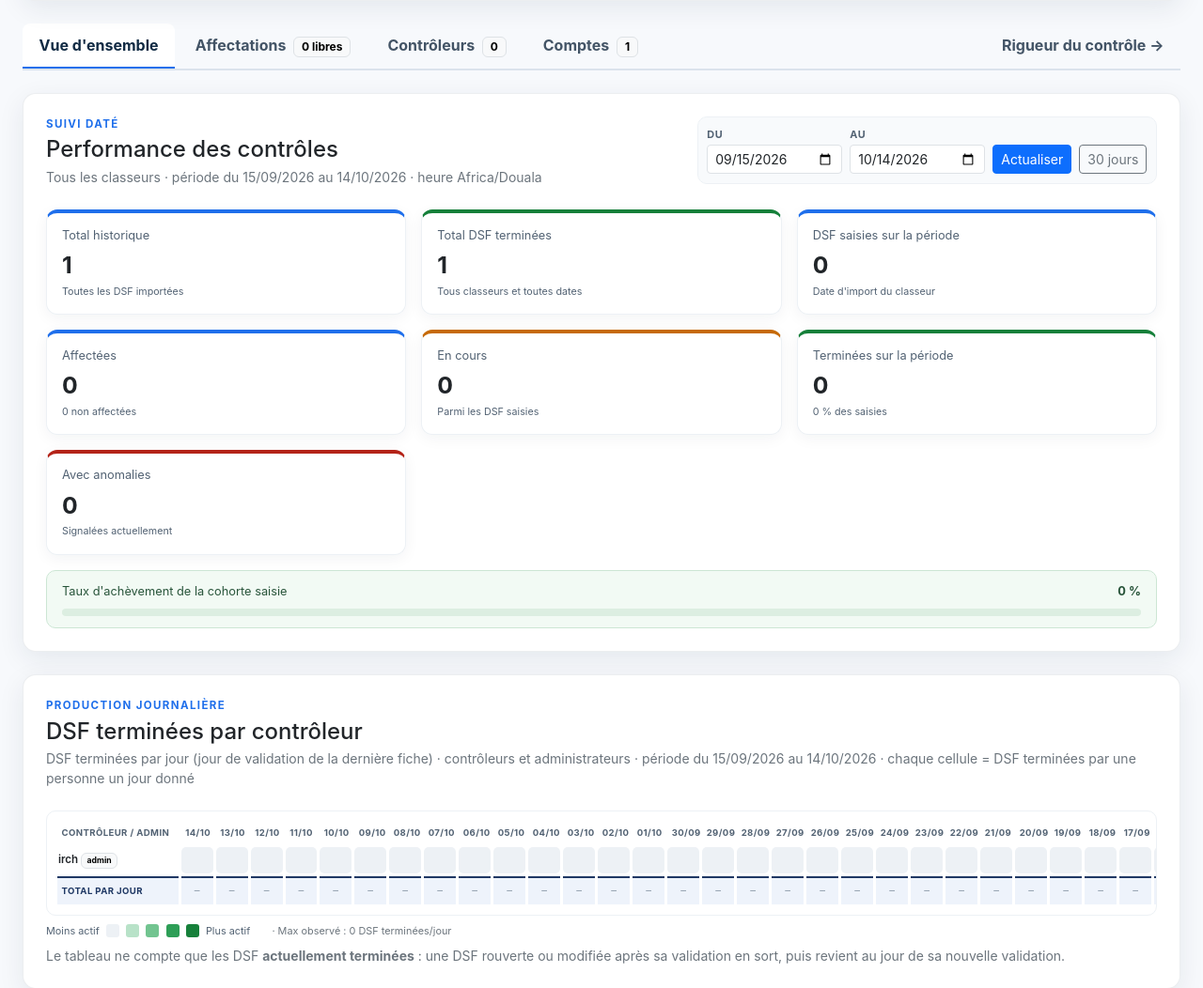
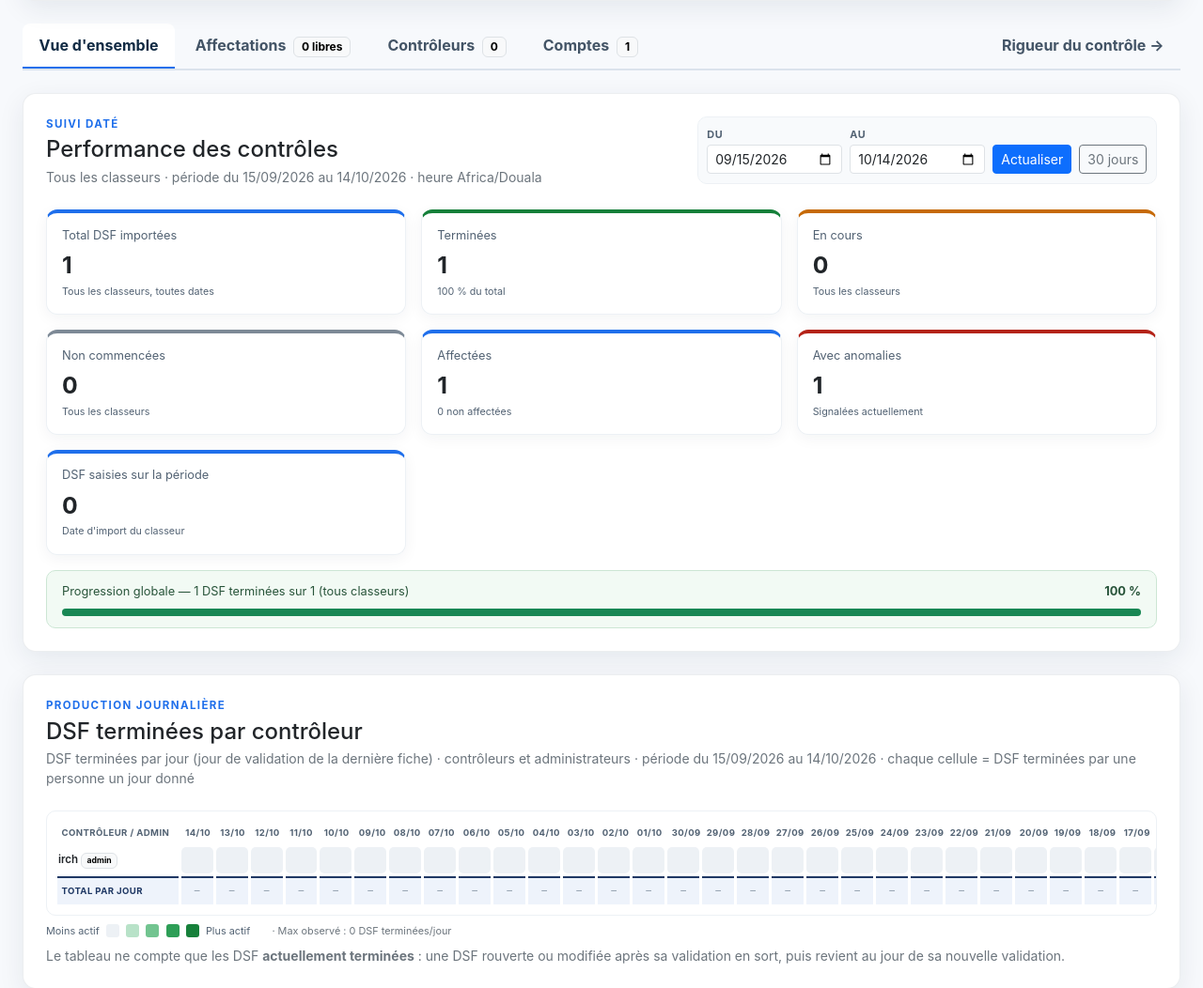
Before and after one commit to irchhjc/Stage-INS, a Flask app: page /admin/ in a window 1280 px wide. Shown: the part 470-1522 px from the top of the page at 94% size. Run offline with Flask 3, Linux system fonts and the light colour scheme; the visitor is signed in with stand-in values (Sample User, id 1); tables that the repository leaves empty hold one stand-in row (values such as "Sample post"); some libraries are stand-ins or nearby versions.

Commit message:
Show dashboard and progression for all imported workbooks
The user dashboard cards and progress bar always cover every imported
workbook (the selected one is shown beside), and the admin overview cards
and progress bar no longer depend on the period's import cohort.

Co-Authored-By: Claude Sonnet 5.5 <noreply@anthropic.com>

```diff
--- a/app/services/admin_dashboard_service.py
+++ b/app/services/admin_dashboard_service.py
@@ -154,6 +154,11 @@ def build_admin_performance(date_from_raw=None, date_to_raw=None):
 
     total_all = DSF.query.count()
     total_completed_all = DSF.query.filter_by(status="completed").count()
+    # Compteurs « tous classeurs » : indépendants de la période (qui ne filtre que la cohorte importée).
+    assigned_all = DSF.query.filter(DSF.assigned_to_id.is_not(None)).count()
+    in_progress_all = DSF.query.filter_by(status="in_progress").count()
+    not_started_all = DSF.query.filter_by(status="not_started").count()
+    anomalies_all = DSF.query.filter(DSF.anomaly_count > 0).count()
     return {
         "date_from": date_from,
         "date_to": date_to,
@@ -168,6 +173,12 @@ def build_admin_performance(date_from_raw=None, date_to_raw=None):
             "completed": completed,
             "anomalies": anomalies,
             "completion_rate": int(round(completed / period_total * 100)) if period_total else 0,
+            "assigned_all": assigned_all,
+            "unassigned_all": total_all - assigned_all,
+            "in_progress_all": in_progress_all,
+            "not_started_all": not_started_all,
+            "anomalies_all": anomalies_all,
+            "completion_rate_all": int(round(total_completed_all / total_all * 100)) if total_all else 0,
         },
         "daily": daily_rows,
     }
--- a/app/templates/admin/dashboard.html
+++ b/app/templates/admin/dashboard.html
@@ -31,7 +31,7 @@
 <nav class="admin-tabs mt-4" aria-label="Sections de l'administration">
   <ul class="nav nav-tabs" id="adminTabs" role="tablist" data-tab-persist="admin-tab">
     <li class="nav-item" role="presentation"><button class="nav-link active" id="tab-overview" data-bs-toggle="tab" data-bs-target="#pane-overview" type="button" role="tab" aria-controls="pane-overview" aria-selected="true">Vue d'ensemble</button></li>
-    <li class="nav-item" role="presentation"><button class="nav-link" id="tab-assignments" data-bs-toggle="tab" data-bs-target="#pane-assignments" type="button" role="tab" aria-controls="pane-assignments" aria-selected="false">Affectations <span class="badge text-bg-light border ms-1">{{ performance.summary.unassigned }} libres</span></button></li>
+    <li class="nav-item" role="presentation"><button class="nav-link" id="tab-assignments" data-bs-toggle="tab" data-bs-target="#pane-assignments" type="button" role="tab" aria-controls="pane-assignments" aria-selected="false">Affectations <span class="badge text-bg-light border ms-1">{{ performance.summary.unassigned_all }} libres</span></button></li>
     <li class="nav-item" role="presentation"><button class="nav-link" id="tab-controllers" data-bs-toggle="tab" data-bs-target="#pane-controllers" type="button" role="tab" aria-controls="pane-controllers" aria-selected="false">Contrôleurs <span class="badge text-bg-light border ms-1">{{ controllers|length }}</span></button></li>
     <li class="nav-item" role="presentation"><button class="nav-link" id="tab-accounts" data-bs-toggle="tab" data-bs-target="#pane-accounts" type="button" role="tab" aria-controls="pane-accounts" aria-selected="false">Comptes <span class="badge text-bg-light border ms-1">{{ account_users|length }}</span></button></li>
     <li class="nav-item ms-auto" role="presentation"><a class="nav-link" href="{{ url_for('admin.control_quality') }}">Rigueur du contrôle <span aria-hidden="true">→</span></a></li>
@@ -59,18 +59,18 @@
     </div>
 
     <div class="row g-3 mt-2 performance-metrics">
-      <div class="col-6 col-lg-4 col-xxl"><div class="metric-card"><span>Total historique</span><strong>{{ performance.summary.total_all }}</strong><small>Toutes les DSF importées</small></div></div>
-      <div class="col-6 col-lg-4 col-xxl"><div class="metric-card metric-success"><span>Total DSF terminées</span><strong>{{ performance.summary.completed_all }}</strong><small>Tous classeurs et toutes dates</small></div></div>
+      <div class="col-6 col-lg-4 col-xxl"><div class="metric-card"><span>Total DSF importées</span><strong>{{ performance.summary.total_all }}</strong><small>Tous les classeurs, toutes dates</small></div></div>
+      <div class="col-6 col-lg-4 col-xxl"><div class="metric-card metric-success"><span>Terminées</span><strong>{{ performance.summary.completed_all }}</strong><small>{{ performance.summary.completion_rate_all }} % du total</small></div></div>
+      <div class="col-6 col-lg-4 col-xxl"><div class="metric-card metric-warning"><span>En cours</span><strong>{{ performance.summary.in_progress_all }}</strong><small>Tous les classeurs</small></div></div>
+      <div class="col-6 col-lg-4 col-xxl"><div class="metric-card metric-muted"><span>Non commencées</span><strong>{{ performance.summary.not_started_all }}</strong><small>Tous les classeurs</small></div></div>
+      <div class="col-6 col-lg-4 col-xxl"><div class="metric-card"><span>Affectées</span><strong>{{ performance.summary.assigned_all }}</strong><small>{{ performance.summary.unassigned_all }} non affectées</small></div></div>
+      <div class="col-6 col-lg-4 col-xxl"><div class="metric-card metric-danger"><span>Avec anomalies</span><strong>{{ performance.summary.anomalies_all }}</strong><small>Signalées actuellement</small></div></div>
       <div class="col-6 col-lg-4 col-xxl"><div class="metric-card"><span>DSF saisies sur la période</span><strong>{{ performance.summary.period_total }}</strong><small>Date d'import du classeur</small></div></div>
-      <div class="col-6 col-lg-4 col-xxl"><div class="metric-card"><span>Affectées</span><strong>{{ performance.summary.assigned }}</strong><small>{{ performance.summary.unassigned }} non affectées</small></div></div>
-      <div class="col-6 col-lg-4 col-xxl"><div class="metric-card metric-warning"><span>En cours</span><strong>{{ performance.summary.in_progress }}</strong><small>Parmi les DSF saisies</small></div></div>
-      <div class="col-6 col-lg-4 col-xxl"><div class="metric-card metric-success"><span>Terminées sur la période</span><strong>{{ performance.summary.completed }}</strong><small>{{ performance.summary.completion_rate }} % des saisies</small></div></div>
-      <div class="col-6 col-lg-4 col-xxl"><div class="metric-card metric-danger"><span>Avec anomalies</span><strong>{{ performance.summary.anomalies }}</strong><small>Signalées actuellement</small></div></div>
     </div>
 
-    <div class="performance-rate mt-3" role="progressbar" aria-label="Taux d'achèvement des DSF saisies sur la période" aria-valuenow="{{ performance.summary.completion_rate }}" aria-valuemin="0" aria-valuemax="100">
-      <div class="d-flex justify-content-between gap-3"><span>Taux d'achèvement de la cohorte saisie</span><strong>{{ performance.summary.completion_rate }} %</strong></div>
-      <div class="progress mt-2"><div class="progress-bar bg-success" style="width: {{ performance.summary.completion_rate }}%"></div></div>
+    <div class="performance-rate mt-3" role="progressbar" aria-label="Progression globale : DSF terminées sur toutes les DSF importées" aria-valuenow="{{ performance.summary.completion_rate_all }}" aria-valuemin="0" aria-valuemax="100">
+      <div class="d-flex justify-content-between gap-3"><span>Progression globale — {{ performance.summary.completed_all }} DSF terminées sur {{ performance.summary.total_all }} (tous classeurs)</span><strong>{{ performance.summary.completion_rate_all }} %</strong></div>
+      <div class="progress mt-2"><div class="progress-bar bg-success" style="width: {{ performance.summary.completion_rate_all }}%"></div></div>
     </div>
 
   </div>
--- a/app/templates/dashboard.html
+++ b/app/templates/dashboard.html
@@ -6,8 +6,7 @@
   <div>
     <p class="eyebrow">PILOTAGE</p>
     <h1>Tableau de bord</h1>
-    {% if active_session %}<p class="text-secondary mb-0">{{ active_session.filename }} · {{ active_session.row_count }} DSF · {{ active_session.column_count }} variables</p>
-    {% elif all_sessions %}<p class="text-secondary mb-0">Tous les classeurs importés ({{ sessions|length }}) · {{ stats.total }} DSF</p>{% endif %}
+    {% if sessions %}<p class="text-secondary mb-0">Tous les classeurs importés ({{ sessions|length }}) · {{ stats.total }} DSF</p>{% endif %}
   </div>
   <div class="d-flex gap-2 flex-wrap justify-content-end">
     {% if current_user.is_admin %}
@@ -52,6 +51,8 @@
       <div>
         <span class="small text-secondary">Progression générale — DSF terminées / total</span>
         <div class="h4 mb-0 mt-1">{{ stats.completed }} / {{ stats.total }} — {{ stats.overall_progress }} %</div>
+        <small class="text-secondary">Tous les classeurs importés ({{ sessions|length }})</small>
+        {% if active_session and selected_stats %}<small class="d-block text-secondary">Classeur sélectionné ({{ active_session.filename }}) : {{ selected_stats.completed }} / {{ selected_stats.total }} — {{ selected_stats.overall_progress }} %</small>{% endif %}
       </div>
       <div class="progress dashboard-progress flex-grow-1" role="progressbar" aria-valuenow="{{ stats.overall_progress }}" aria-valuemin="0" aria-valuemax="100">
         <div class="progress-bar bg-success" style="width: {{ stats.overall_progress }}%"></div>
```
Also changed, not shown: app/routes/main.py (+5 -2 lines), tests/test_all_sessions_default.py (+16 -0 lines), tests/test_workflow.py (+6 -0 lines).
